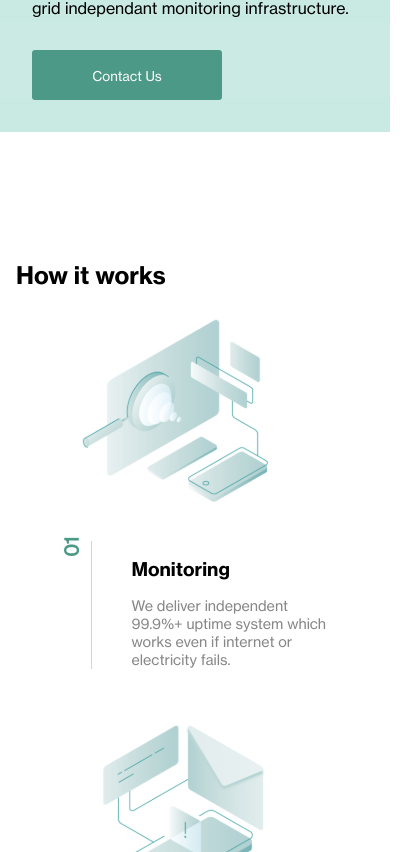
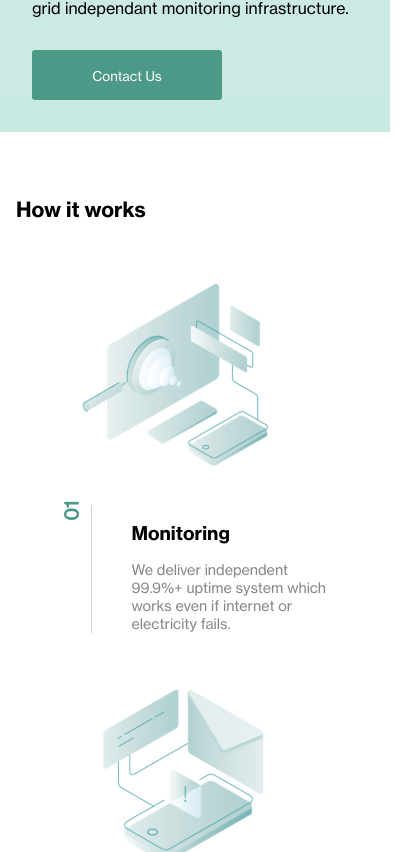
Before and after one commit to MilosVR/Monometric-app, a React (Create React App) app: page / in a window 390 px wide. Shown: the part 712-1564 px from the top of the page, 418 px wide, since content can reach past the window. Built offline with nearby package versions, Linux system fonts and the light colour scheme.

Commit message:
fix landing bg

```diff
--- a/src/Landing/Landing.scss
+++ b/src/Landing/Landing.scss
@@ -48,12 +48,12 @@
 }
 .landing_section_2 {
   padding: 8rem 0;
-  // h2 {
-  //   width: 1024px;
-  //   margin: auto;
-  //   padding-bottom: 4rem;
-  //   font-size: 1.3rem;
-  // }
+  h2 {
+    width: 1024px;
+    margin: auto;
+    padding-bottom: 4rem;
+    font-size: 1.3rem;
+  }
   .landing_section_2_inner {
     width: 1024px;
     margin: auto;
@@ -193,7 +193,7 @@
     align-items: center;
     h1 {
       font-size: 2.5rem;
-      min-width: 357px;
+      width: 400px;
       padding-bottom: 1.5rem;
       position: relative;
       &::after {
--- a/src/responsive.scss
+++ b/src/responsive.scss
@@ -40,6 +40,11 @@
   .landing_section_2 {
     h2 {
       padding-left: 1rem;
+    }
+  }
+  .landing_section_5_inner {
+    h1 {
+      width: 100% !important;
     }
   }
   .landing_section_1_inner {
@@ -307,10 +312,23 @@
     }
   }
   .landing_section_1_image {
-    top: -140px;
+    top: -240px;
     right: -420px !important;
+    width: 1400px !important;
   }
   .navigation_links_collapse_menu a {
     font-size: 1.5rem !important;
   }
+  .landing_section_5_inner {
+    h1 {
+      width: 100% !important;
+      font-size: 2rem !important;
+    }
+  }
+  .landing_section_2 {
+    padding: 4rem 0;
+    h2 {
+      padding-bottom: 2rem;
+    }
+  }
 }
```
